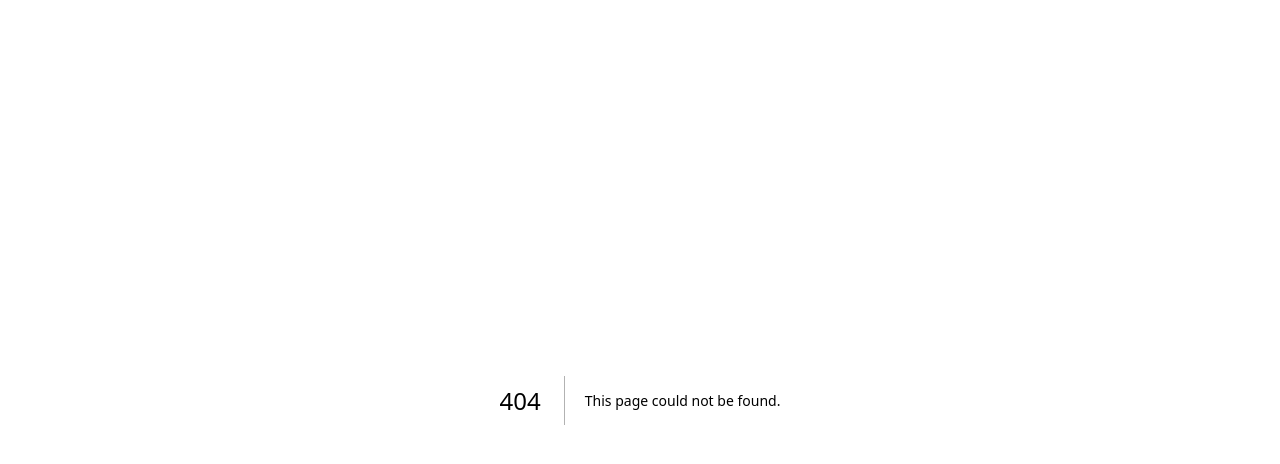
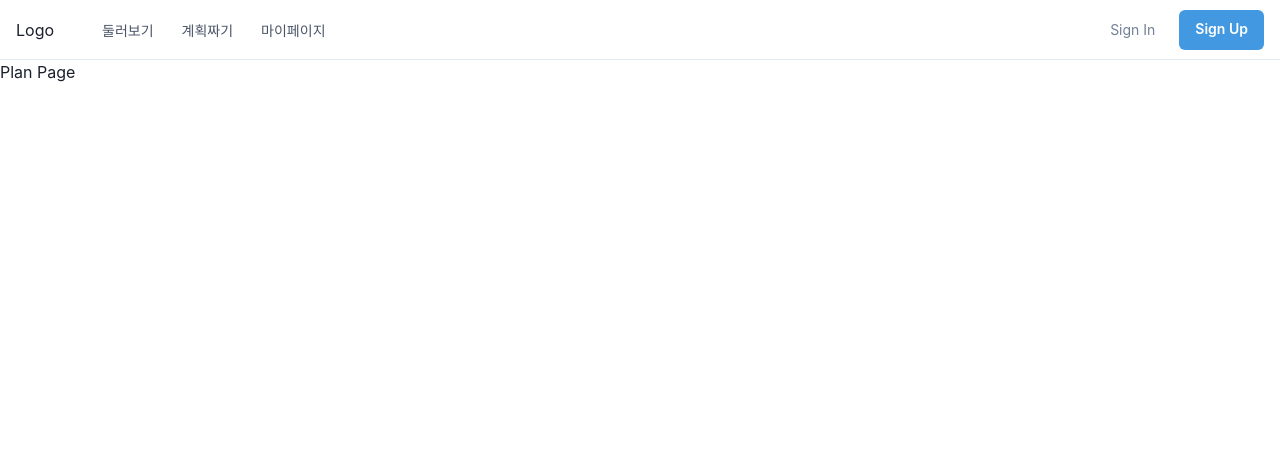
Before and after one commit to jysh1023/MadCamp-Project4-Tranner, a Next.js app: page /plan in a window 1280 px wide. Before the commit this address had no page. Shown: the top 464 px of the page. Built offline with nearby package versions, Linux system fonts and the light colour scheme.

Commit message:
front: add tab layout

```diff
--- /dev/null
+++ b/components/Layout.tsx
@@ -0,0 +1,12 @@
+import React, { PropsWithChildren } from "react";
+import NavBar from "./NavBar";
+
+const Layout = ({ children }: PropsWithChildren) => {
+  return (
+    <>
+      <NavBar />
+      <div className="container">{children}</div>
+    </>
+  );
+};
+export default Layout;
--- /dev/null
+++ b/components/NavBar.tsx
@@ -0,0 +1,125 @@
+import {
+  Box,
+  Flex,
+  Text,
+  Button,
+  Stack,
+  Link,
+  Popover,
+  PopoverTrigger,
+  useColorModeValue,
+  useBreakpointValue,
+} from '@chakra-ui/react';
+
+interface NavItem {
+  label: string;
+  href: string;
+}
+
+const NAV_ITEMS: Array<NavItem> = [
+  {
+    label : '둘러보기',
+    href: '/explore'
+  },
+  {
+    label : '계획짜기',
+    href: '/plan'
+  },
+  {
+    label : '마이페이지',
+    href: '/mypage'
+  },
+]
+
+export default function NavBar () {
+
+  return (
+    <Box>
+      <Flex
+        bg={useColorModeValue('white', 'gray.800')}
+        color={useColorModeValue('gray.600', 'white')}
+        minH={'60px'}
+        py={{ base: 2 }}
+        px={{ base: 4 }}
+        borderBottom={1}
+        borderStyle={'solid'}
+        borderColor={useColorModeValue('gray.200', 'gray.900')}
+        align={'center'}>
+
+        <Flex flex={{ base: 1 }} justify={{ base: 'center', md: 'start' }}>
+          <Text
+            textAlign={useBreakpointValue({ base: 'center', md: 'left' })}
+            fontFamily={'heading'}
+            color={useColorModeValue('gray.800', 'white')}>
+            Logo
+          </Text>
+
+          <Flex display={{ base: 'none', md: 'flex' }} ml={10}>
+            <Navigation />
+          </Flex>
+
+        </Flex>
+
+        <Stack
+          flex={{ base: 1, md: 0 }}
+          justify={'flex-end'}
+          direction={'row'}
+          spacing={6}>
+          <Button
+            as={'a'}
+            fontSize={'sm'}
+            fontWeight={400}
+            variant={'link'}
+            href={'#'}>
+            Sign In
+          </Button>
+          <Button
+            as={'a'}
+            display={{ base: 'none', md: 'inline-flex' }}
+            fontSize={'sm'}
+            fontWeight={600}
+            color={'white'}
+            bg={'blue.400'}
+            href={'#'}
+            _hover={{
+              bg: 'blue.300',
+            }}>
+            Sign Up
+          </Button>
+        </Stack>
+      </Flex>
+
+    </Box>
+  )
+}
+
+const Navigation = () => {
+  const linkColor = useColorModeValue('gray.600', 'gray.200');
+  const linkHoverColor = useColorModeValue('gray.800', 'white');
+
+  return (
+    <Stack direction={'row'} spacing={3}>
+      {NAV_ITEMS.map((navItem) => (
+        <Box key={navItem.label}>
+          <Popover trigger={'hover'} placement={'bottom-start'}>
+            <PopoverTrigger>
+              <Link
+                p={2}
+                href={navItem.href ?? '#'}
+                fontSize={'sm'}
+                fontWeight={500}
+                color={linkColor}
+                _hover={{
+                  textDecoration: 'none',
+                  color: linkHoverColor,
+                }}>
+                {navItem.label}
+              </Link>
+            </PopoverTrigger>
+
+          </Popover>
+        </Box>
+      ))}
+    </Stack>
+  )
+}
--- a/package.json
+++ b/package.json
@@ -9,6 +9,11 @@
     "lint": "next lint"
   },
   "dependencies": {
+    "@chakra-ui/icons": "^2.1.0",
+    "@chakra-ui/react": "^2.8.0",
+    "@emotion/react": "^11.11.1",
+    "@emotion/styled": "^11.11.0",
+    "framer-motion": "^10.13.0",
     "next": "13.4.12",
     "react": "18.2.0",
     "react-dom": "18.2.0"
--- a/pages/_app.tsx
+++ b/pages/_app.tsx
@@ -1,8 +1,24 @@
 import '../styles/globals.css'
 import type { AppProps } from 'next/app'
+import { ChakraProvider } from '@chakra-ui/react'
+import { extendTheme } from '@chakra-ui/react'
+import Layout from '../components/Layout'
+
+const colors = {
+  brand : {
+  }
+}
+
+export const theme = extendTheme({ colors })
 
 function MyApp({ Component, pageProps }: AppProps) {
-  return <Component {...pageProps} />
+  return (
+    <ChakraProvider theme={theme} >
+      <Layout>
+        <Component {...pageProps} />
+      </Layout>
+    </ChakraProvider>
+  )
 }
 
 export default MyApp
--- /dev/null
+++ b/pages/plan.js
@@ -0,0 +1,7 @@
+import React from "react"
+
+export default function Plan() {
+  return (
+    <h1> Plan Page</h1>
+  )
+}
--- a/tsconfig.json
+++ b/tsconfig.json
@@ -15,6 +15,6 @@
     "jsx": "preserve",
     "incremental": true
   },
-  "include": ["next-env.d.ts", "**/*.ts", "**/*.tsx"],
+  "include": ["next-env.d.ts", "**/*.ts", "**/*.tsx", "components/Layout.js", "pages/plan.js", "pages/mypage.js", "pages/explore.js"],
   "exclude": ["node_modules"]
 }
```
Also changed, not shown: pages/explore.js (added, +7 -0 lines), pages/index.tsx (+4 -63 lines), pages/mypage.js (added, +7 -0 lines), 1 other file (tests, documents, lock files or other folders).
